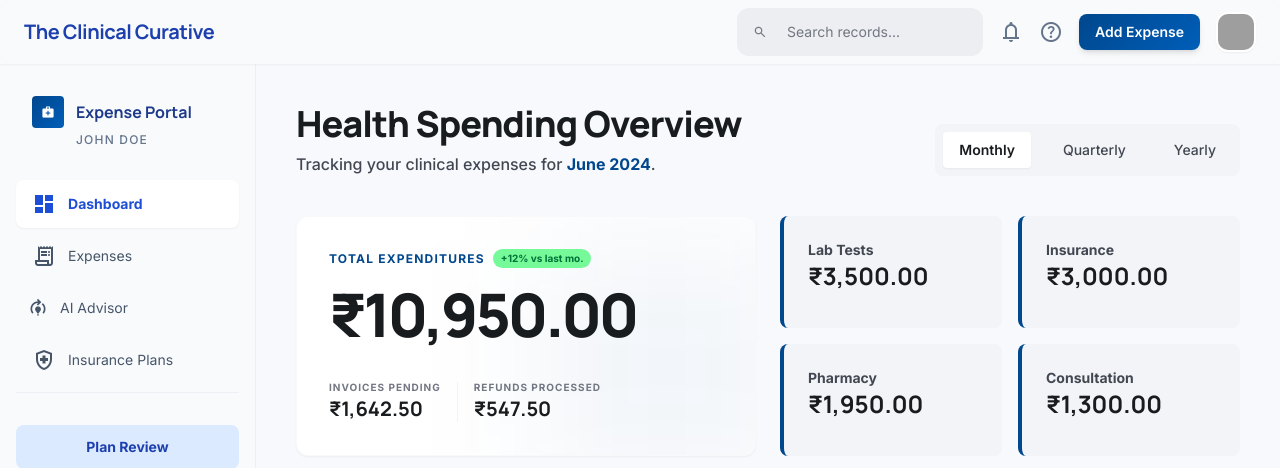
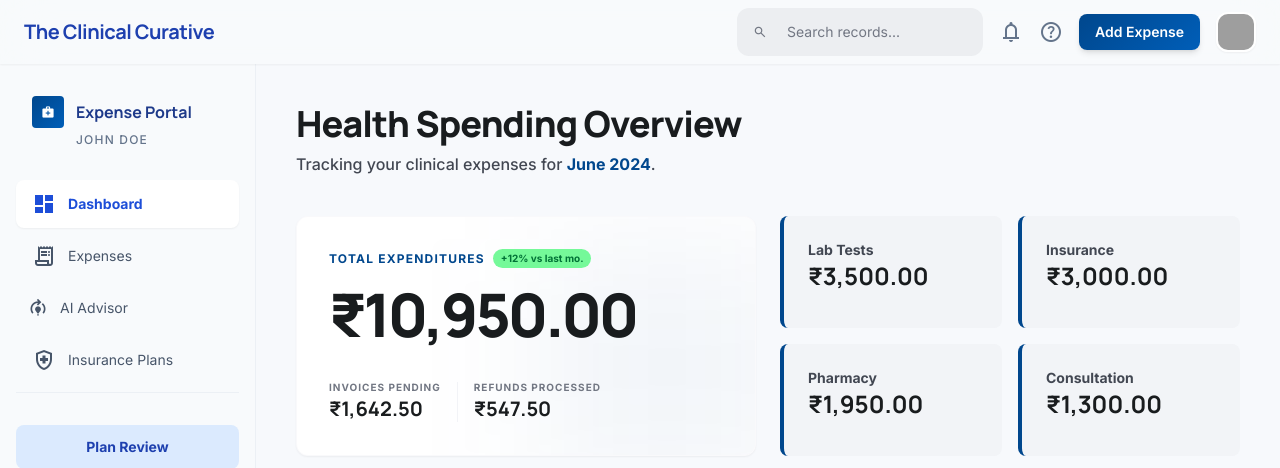
Before and after one commit to SumukhNaidu/Nova-, a Flask app: page / in a window 1280 px wide. Shown: the top 468 px of the page. Run offline with Flask 3, Linux system fonts and the light colour scheme; the visitor is signed in with stand-in values (Sample User, id 1); some libraries are stand-ins or nearby versions; grey boxes are pictures that could not be loaded.

Commit message:
this is our second

```diff
--- a/health_expense_app/templates/dashboard.html
+++ b/health_expense_app/templates/dashboard.html
@@ -163,11 +163,7 @@
 <h1 class="font-headline text-4xl font-extrabold text-on-surface tracking-tight mb-2">Health Spending Overview</h1>
 <p class="text-on-surface-variant font-medium">Tracking your clinical expenses for <span class="text-primary font-bold">June 2024</span>.</p>
 </div>
-<div class="flex items-center gap-4 bg-surface-container-low p-2 rounded-xl">
-<button class="px-4 py-2 rounded-lg bg-surface-container-lowest shadow-sm text-sm font-semibold">Monthly</button>
-<button class="px-4 py-2 rounded-lg text-sm font-medium text-on-surface-variant hover:bg-surface-container transition-colors">Quarterly</button>
-<button class="px-4 py-2 rounded-lg text-sm font-medium text-on-surface-variant hover:bg-surface-container transition-colors">Yearly</button>
-</div>
+
 </header>
 <!-- Bento Grid -->
 <div class="grid grid-cols-1 md:grid-cols-3 lg:grid-cols-4 gap-6">
```
